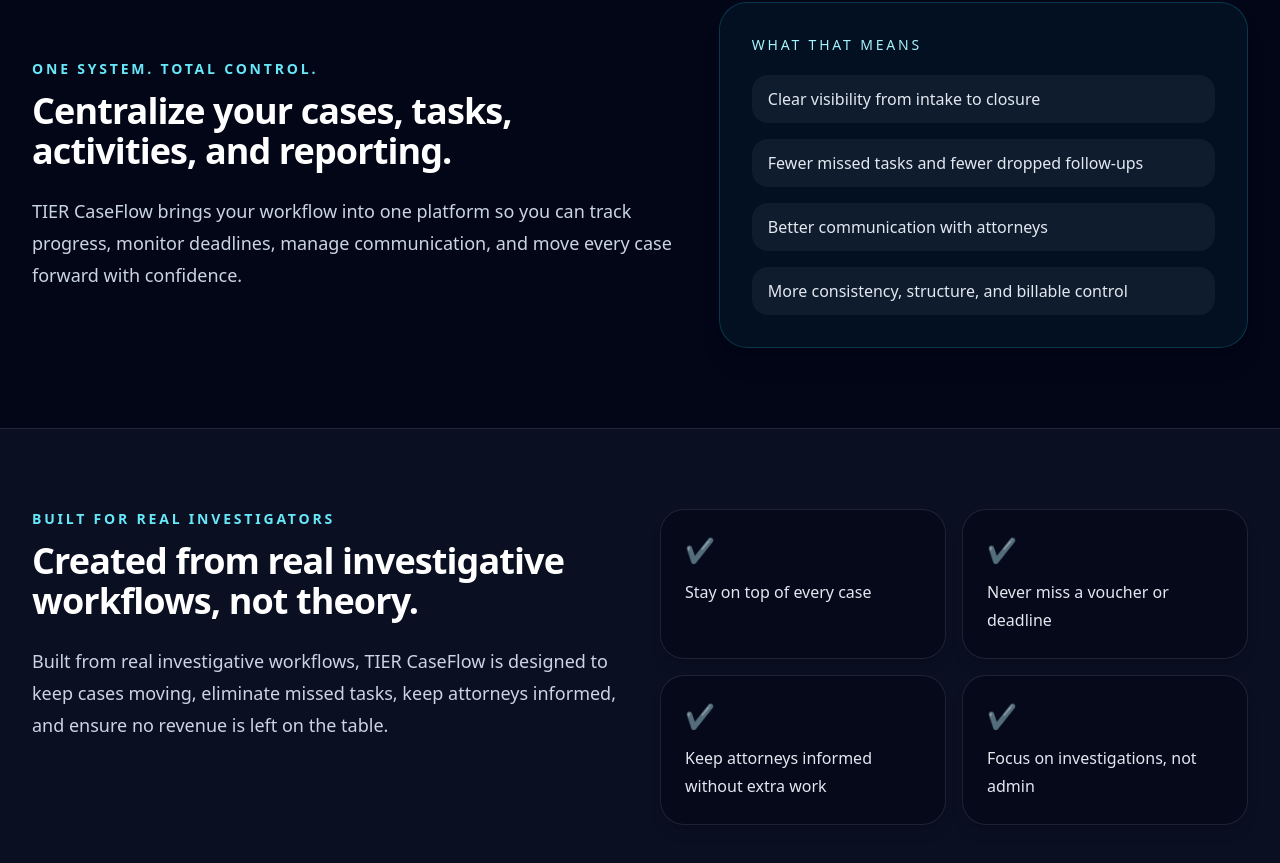
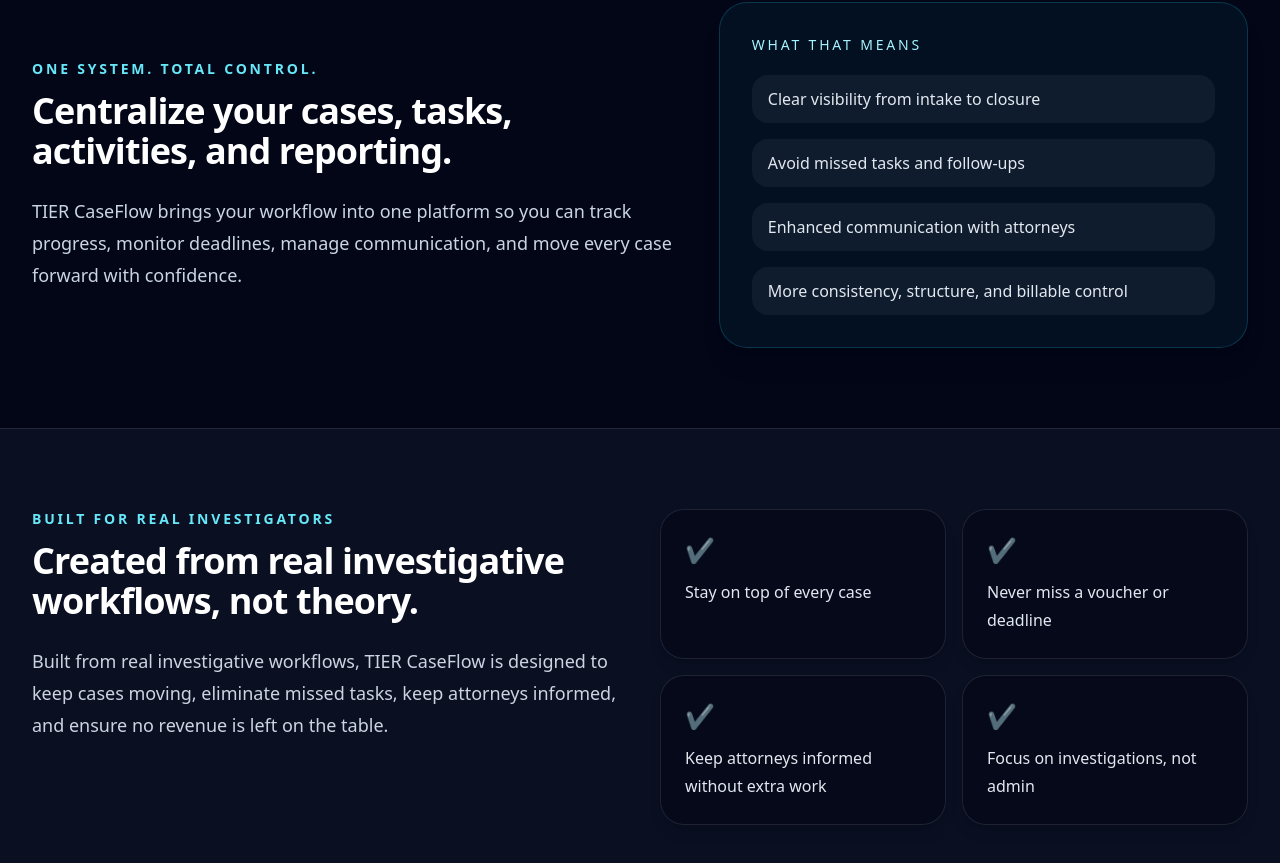
Before and after one commit to allnume10-cmyk/tiercaseflow-landing-page, a React (Vite) app: page / in a window 1280 px wide. Shown: the part 1246-2109 px from the top of the page. Built offline with nearby package versions, Linux system fonts and the light colour scheme; no server answers; the database is empty.

Commit message:
Refine third-section benefit copy for clarity.
Update the right-side value bullets to use clearer action-oriented phrasing for task follow-up and attorney communication.

Made-with: Cursor

```diff
--- a/src/App.jsx
+++ b/src/App.jsx
@@ -356,8 +356,8 @@ export default function App() {
               <p className="text-sm uppercase tracking-[0.2em] text-cyan-200">What that means</p>
               <ul className="mt-5 space-y-4 text-slate-200">
                 <li className="rounded-2xl bg-white/5 px-4 py-3">Clear visibility from intake to closure</li>
-                <li className="rounded-2xl bg-white/5 px-4 py-3">Fewer missed tasks and fewer dropped follow-ups</li>
-                <li className="rounded-2xl bg-white/5 px-4 py-3">Better communication with attorneys</li>
+                <li className="rounded-2xl bg-white/5 px-4 py-3">Avoid missed tasks and follow-ups</li>
+                <li className="rounded-2xl bg-white/5 px-4 py-3">Enhanced communication with attorneys</li>
                 <li className="rounded-2xl bg-white/5 px-4 py-3">More consistency, structure, and billable control</li>
               </ul>
             </div>
```
